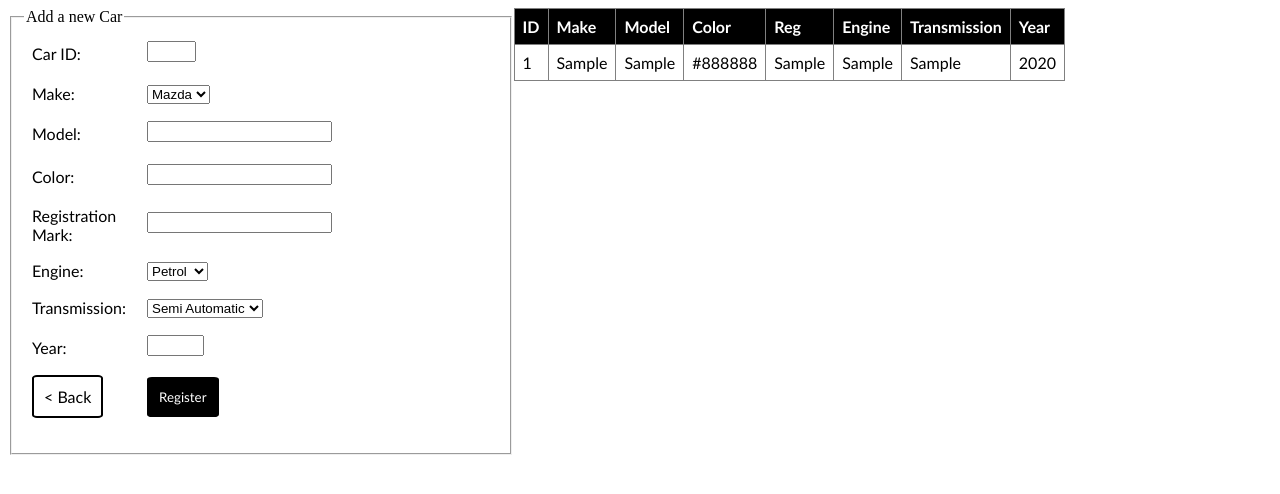
After one commit to Kailash96/CAR_RENTAL, a Java web app: page /AddNewCar.jsp in a window 1280 px wide. The commit adds this page. Shown: the top 494 px of the page. Run offline with Tomcat 11, a stand-in JSP engine, Linux system fonts and the light colour scheme; tables that the repository leaves empty or names only in its code hold one stand-in row (values such as "Sample post").

Commit message:
Updated 10 12pm

```diff
--- /dev/null
+++ b/WebContent/AddNewCar.jsp
@@ -0,0 +1,228 @@
+<%@ page language="java" contentType="text/html; charset=ISO-8859-1" pageEncoding="ISO-8859-1"%>
+<%@page import="java.util.*,carrental.*" %>
+<jsp:useBean id="car" class="carrental.CarManager" scope="session"/>
+<!DOCTYPE html>
+<html>
+<head>
+<meta charset="ISO-8859-1">
+<title>Add New Car</title>
+<link rel="stylesheet" href="..\resources\css\style.css">
+</head>
+<body>
+<div id="side" style="float: left;width:40%;">
+<%
+	int success = 0;
+	String str = "";
+	boolean submit = Boolean.parseBoolean(request.getParameter("submitted"));
+	if (submit){
+		String crid = request.getParameter("crid");
+		String make = request.getParameter("make");
+		String model = request.getParameter("model");
+		String color = request.getParameter("color");
+		String regmark = request.getParameter("regmark");
+		String engine = request.getParameter("engine");
+		String transmission = request.getParameter("transmission");
+		int year = Integer.parseInt(request.getParameter("year"));
+
+		String cr = car.validateCrid(crid);
+		if (crid == cr){
+			str = "<h6 class='error'>Car ID already exists!</h6>";
+		}else{
+			success = car.createcar(crid, make, model, color, regmark, engine, transmission, year);
+		}
+	}
+%>
+<form method="post" action="AddNewCar.jsp" onsubmit="return validate()" name="carForm">
+<fieldset>
+<legend> Add a new Car</legend>
+	<table>
+		<tr>
+		<td><label> Car ID: </label></td>
+		<td>
+			<input type="text" name="crid" size="3" maxlength="3">
+			<div id="id_error" class="error"></div>
+			<%=str %>
+		</td>
+		</tr>
+		<tr>
+		<td><label> Make: </label></td>
+		<td>
+			<select name="make">
+			  <option value="Mazda">Mazda</option>
+			  <option value="Nissan">Nissan</option>
+			  <option value="Toyota">Toyota</option>
+			  <option value="Audi">Audi</option>
+			</select>
+		</td>
+		</tr>
+		<tr>
+		<td style="width: 99px;"><label> Model: </label></td>
+		<td>
+			<input type="text" name="model">
+			<div id="model_error" class="error"></div>
+		</td>
+		</tr>
+		<tr>
+		<td><label> Color: </label></td>
+		<td>
+			<input type="text" name="color">
+			<div id="color_error" class="error"></div>
+		</td>
+		</tr>
+		<tr>
+		<td><label> Registration Mark: </label></td>
+		<td>
+			<input type="text" name="regmark">
+			<div id="regmark_error" class="error"></div>
+		</td>
+		</tr>
+		<tr>
+		<td><label> Engine: </label></td>
+		<td>
+			<select name="engine">
+			  <option value="Petrol">Petrol</option>
+			  <option value="Diesel">Diesel</option>
+			  <option value="Hybrid">Hybrid</option>
+			</select>
+		</td>
+		</tr>
+		<tr>
+		<td><label> Transmission: </label></td>
+		<td>
+			<select name="transmission">
+			  <option value="semi">Semi Automatic</option>
+			  <option value="manual">Manual</option>
+			</select>
+		</td>
+		</tr>
+		<tr>
+		<td><label> Year: </label></td>
+		<td>
+			<input type="text" name="year" size="4" maxlength="4">
+			<div id="year_error" class="error"></div>
+		</td>
+		</tr>
+		<tr>
+		<td><a class="anchor" href="mainMenu.jsp">&lt; Back</a></td>
+		<td><input class="test2" type="submit" value="Register"></td>
+		</tr>
+	</table>
+	<input type="hidden" name="submitted" value="true">
+	<br>
+	<%
+		if ((submit) && (success == 1)){ %>
+		<center><h3 class="success">Added successfully!</h3></center>
+	<% }else if(submit){ %>
+		<center><h3 class="error">Not added!</h3></center>
+	<% }
+	%>
+</fieldset>
+</form>
+<script>
+	var id = document.forms["carForm"]["crid"];
+	var model = document.forms["carForm"]["model"];
+	var color = document.forms["carForm"]["color"];
+	var regmark = document.forms["carForm"]["regmark"];
+	var year = document.forms["carForm"]["year"];
+
+	var id_error = document.getElementById("id_error");
+	var model_error = document.getElementById("model_error");
+	var color_error = document.getElementById("color_error");
+	var regmark_error = document.getElementById("regmark_error");
+	var year_error = document.getElementById("year_error");
+
+	id.addEventListener("blur", idVerify, true);
+	model.addEventListener("blur", modelVerify, true);
+	color.addEventListener("blur", colorVerify, true);
+	regmark.addEventListener("blur", regmarkVerify, true);
+	year.addEventListener("blur", yearVerify, true);
+
+	function validate(){
+		if (id.value == ""){
+			id.style.border = "1px solid red";
+			id_error.innerHTML = "<h6 class='error'>ID required!</h6>";
+			id.focus();
+			return false;
+		}
+		if (model.value == ""){
+			model.style.border = "1px solid red";
+			model_error.innerHTML = "<h6 class='error'>Model required!</h6>";
+			model.focus();
+			return false;
+		}
+		if (color.value == ""){
+			color.style.border = "1px solid red";
+			color_error.innerHTML = "<h6 class='error'>Color required!</h6>";
+			color.focus();
+			return false;
+		}
+		if (regmark.value == ""){
+			date.style.border = "1px solid red";
+			date_error.innerHTML = "<h6 class='error'>Registration mark required!</h6>";
+			date.focus();
+			return false;
+		}
+		if (year.value == ""){
+			year.style.border = "1px solid red";
+			year_error.innerHTML = "<h6 class='error'>Year required!</h6>";
+			year.focus();
+			return false;
+		}
+		if ((year.value).length < 4){
+			year.style.border = "1px solid red";
+			year_error.innerHTML = "<h6 class='error'>Year Format yyyy!</h6>";
+			year.focus();
+			return false;
+		}
+	}
+	function idVerify(){
+		if (id.value != ""){
+			id.style.border = "1px solid blue";
+			id_error.innerHTML = "";
+			return true;
+		}
+	}
+	function modelVerify(){
+		if (model.value != ""){
+			model.style.border = "1px solid blue";
+			model_error.innerHTML = "";
+			return true;
+		}
+	}
+	function colorVerify(){
+		if (color.value != ""){
+			color.style.border = "1px solid blue";
+			color_error.innerHTML = "";
+			return true;
+		}
+	}
+	function regmarkVerify(){
+		if (regmark.value != ""){
+			regmark.style.border = "1px solid blue";
+			regmark_error.innerHTML = "";
+			return true;
+		}
+	}
+	function yearVerify(){
+		if (year.value != ""){
+			year.style.border = "1px solid blue";
+			year_error.innerHTML = "";
+			return true;
+		}
+	}
+	function yearVerify(){
+		if ((year.value).length == 4){
+			year.style.border = "1px solid blue";
+			address_error.innerHTML = "";
+			return true;
+		}
+	}
+</script>
+</div>
+
+<div id="side" style="float: right;width:60%;">
+	<jsp:include page="viewAllCars.jsp"></jsp:include>
+</div>
+
+</body>
+</html>
--- /dev/null
+++ b/WebContent/viewAllCars.jsp
@@ -0,0 +1,43 @@
+<%@ page language="java" contentType="text/html; charset=ISO-8859-1" pageEncoding="ISO-8859-1"%>
+<%@page import="java.util.*,carrental.*" %>
+<jsp:useBean id="car" class="carrental.CarManager" scope="session"/>
+<%
+	ArrayList<CarMgt> cars = car.getAllCars();
+%>
+<!DOCTYPE html>
+<html>
+<head>
+<meta charset="ISO-8859-1">
+<title>Insert title here</title>
+</head>
+<body>
+<table border=1>
+		<tr>
+			<th>ID</th>
+			<th>Make</th>
+			<th>Model</th>
+			<th>Color</th>
+			<th>Reg</th>
+			<th>Engine</th>
+			<th>Transmission</th>
+			<th>Year</th>
+		</tr>
+		<%
+			for (int i=0; i < cars.size(); i++){
+				CarMgt newCar = cars.get(i);
+		%>
+		<tr>
+			<td style="background-color: white;"><%=newCar.getId() %></td>
+			<td style="background-color: white;"><%=newCar.getMake() %></td>
+			<td style="background-color: white;"><%=newCar.getModel() %></td>
+			<td style="background-color: white;"><%=newCar.getColor() %></td>
+			<td style="background-color: white;"><%=newCar.getReg() %></td>
+			<td style="background-color: white;"><%=newCar.getEngine() %></td>
+			<td style="background-color: white;"><%=newCar.getTransmission() %></td>
+			<td style="background-color: white;"><%=newCar.getYear() %></td>
+		</tr>
+		<% } %>
+
+	</table>
+</body>
+</html>
```
Also changed, not shown: WebContent/NewFile.jsp (deleted, +0 -79 lines), WebContent/addClient.jsp (+18 -1 lines), src/carrental/CarManager.java (added, +100 -0 lines), src/carrental/CarMgt.java (added, +81 -0 lines).
